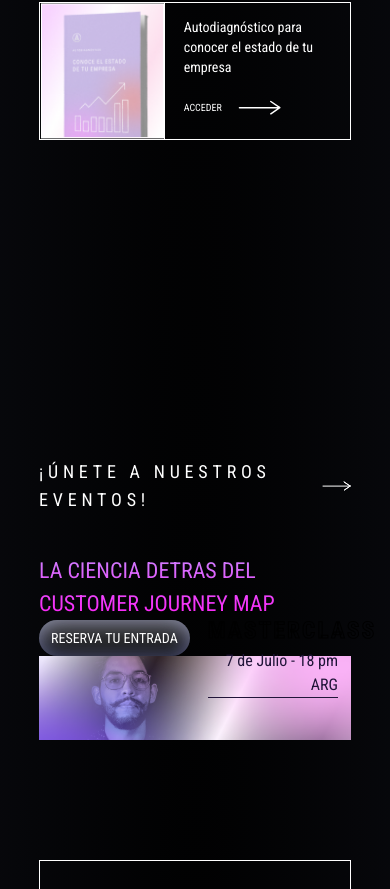
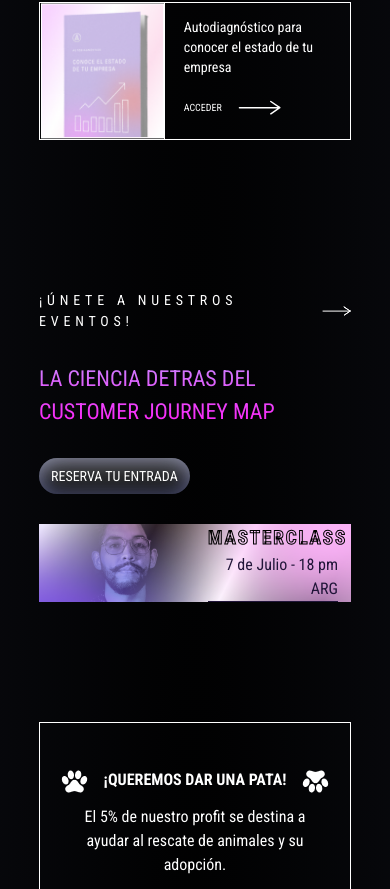
Before and after one commit to enrique-dev-coder/launchy.me, a Next.js app: page / in a window 390 px wide. Shown: the part 5275-6164 px from the top of the page. Built offline with nearby package versions, Linux system fonts and the light colour scheme; a web font is replaced by a local one.

Commit message:
banners adpatados a responsive

```diff
--- a/components/BannerEventos.jsx
+++ b/components/BannerEventos.jsx
@@ -6,25 +6,25 @@ const BannerEventos = () => {
     <HomeSectionContainer>
       <div className="w-full flex flex-col md:flex-row h-auto md:h-[205px]">
         <div className=" basis-1/2 flex flex-col">
-          <div className="flex mb-[40px] ">
-            <h2 className="text-white uppercase text-lg  letter_spacing">
+          <div className="flex mb-[30px] md:mb-[40px] ">
+            <h2 className="text-white uppercase text-[14px]  md:text-lg  letter_spacing">
               ¡ÚNETE A NUESTROS EVENTOS!
             </h2>
             <img src="/img/right.svg" alt="arrow" className="" />
           </div>
           <div className="flex flex-col  flex-1">
-            <h2 className="gradient_text_banner roboto_condesed font-bold">
+            <h2 className="gradient_text_banner mb-[30px] md:mb-0 roboto_condesed font-bold">
               LA CIENCIA DETRAS DEL CUSTOMER JOURNEY MAP
             </h2>
           </div>
-          <div className="flex">
+          <div className="flex mb-[30px] md:mb-0">
             <HomeButton title={'Reserva tu entrada'} />
           </div>
         </div>
-        <div className="flex basis-1/2 bg-[url(/img/banner_eventos.png)] h-full bg-center  bg-no-repeat bg-cover">
+        <div className="flex basis-1/2 bg-[url(/img/banner_eventos.png)] h-[200px] md:h-full bg-center  bg-no-repeat bg-cover">
           <div className="w-[50%]"></div>
           <div className="w-[50%]">
-            <div className="h-[50%] flex flex-col w-10/12 mx-auto  justify-end">
+            <div className="h-full md:h-[50%] flex flex-col w-10/12 mx-auto  justify-end">
               <p className="masterclass">Masterclass</p>
               <p
                 className=" text-right  "
--- a/components/BannerPerrito.jsx
+++ b/components/BannerPerrito.jsx
@@ -8,12 +8,12 @@ const BannerPerrito = () => {
         <div className="w-full h-[60%] ">
           <div className="w-full flex justify-center mb-[10px]">
             <img src="/img/huella.png" />
-            <h2 className="text-white uppercase text-3xl roboto_condesed font-bold mx-4">
+            <h2 className="text-white uppercase md:text-3xl roboto_condesed font-bold mx-4">
               ¡QUEREMOS DAR UNA PATA!
             </h2>
             <img src="/img/huella.png" className="  rotate-180" />
           </div>
-          <p className="text-white text-center w-[40%] mx-auto mb-[20px]">
+          <p className="text-white text-center w-4/5 md:w-[40%] mx-auto mb-[20px]">
             El 5% de nuestro profit se destina a ayudar al rescate de animales y
             su adopción.
           </p>
--- a/components/Footer.jsx
+++ b/components/Footer.jsx
@@ -11,7 +11,7 @@ const linkData = [
 
 const Footer = () => {
   return (
-    <div className="w-full border-y border-white mt-[100px]  ">
+    <div className="w-full border-y border-white md:mt-[100px]  ">
       <div className="my-[40px] max-w-[906px] mx-auto">
         <div
           className="w-full flex flex-col justify-center"
--- a/components/Parte7Home/FreeResource.jsx
+++ b/components/Parte7Home/FreeResource.jsx
@@ -1,20 +1,8 @@
-import React from 'react';
-const resourceData = [
-  {
-    img: '/img/team/customer.png',
-    title: 'Plantilla para hacer tu customer journey map 🚀 ',
-  },
-  {
-    img: '/img/team/autodiagnostico.png',
-    title: 'Autodiagnóstico para conocer el estado de tu empresa',
-  },
-  {
-    img: '',
-    title: null,
-  },
-];
-const ResourceCard = ({ img, title }) => {
+import { useEffect, useState } from 'react';
+
+const ResourceCard = ({ img, title, renderOnMobile }) => {
   return (
+    renderOnMobile && (
       <div
         className={`w-full mb-[30px] md:mb-0 md:w-[275px] h-[138px] ${
           title === null && ' border-none'
@@ -30,16 +18,45 @@ const ResourceCard = ({ img, title }) => {
             <p className="text-white flex-1  text-sm ">{title}</p>
             {title && (
               <div className="flex mb-[10px]">
-              <p className="text-white  text-[10px] mr-4 uppercase">ACCEDER</p>
+                <p className="text-white  text-[10px] mr-4 uppercase">
+                  ACCEDER
+                </p>
                 <img src="/img/right.svg" />
               </div>
             )}
           </div>
         </div>
       </div>
+    )
   );
 };
 const FreeResource = () => {
+  const [mobile, setMobile] = useState(false);
+
+  useEffect(() => {
+    window.innerWidth > 426 ? setMobile(true) : setMobile(false);
+  }, []);
+
+  //la data la tuve que poner aqui para que se pueda usar el mobile, el mobile depende del tamaño de la pantalla
+
+  const resourceData = [
+    {
+      img: '/img/team/customer.png',
+      title: 'Plantilla para hacer tu customer journey map 🚀 ',
+      renderOnMobile: true,
+    },
+    {
+      img: '/img/team/autodiagnostico.png',
+      title: 'Autodiagnóstico para conocer el estado de tu empresa',
+      renderOnMobile: true,
+    },
+    {
+      img: '',
+      title: null,
+      renderOnMobile: mobile,
+    },
+  ];
+  //console.log(mobile);
   return (
     <div>
       <div className="flex mb-[30px] md:mb-[40px] ">
@@ -50,7 +67,15 @@ const FreeResource = () => {
       </div>
       <div className="flex flex-col md:flex-row  justify-between">
         {resourceData.map((r, i) => (
-          <ResourceCard key={i} img={r.img} title={r.title} />
+          //NOTE: si el titulo es true y hay un valor en mobile entonces renderiza la tarjeta
+          //esto es para que no renderice la tarjeta en blacno
+
+          <ResourceCard
+            key={i}
+            img={r.img}
+            title={r.title}
+            renderOnMobile={r.renderOnMobile}
+          />
         ))}
       </div>
     </div>
--- a/styles/globals.css
+++ b/styles/globals.css
@@ -47,6 +47,15 @@ canvas {
   width: 280px;
   height: 262px;
 }
+.masterclass {
+  -webkit-text-stroke: 1px black;
+  -webkit-text-fill-color: transparent;
+  font-weight: 700;
+  font-size: 23px;
+  letter-spacing: 0.1em;
+  text-transform: uppercase;
+}
+
 @media (max-width: 425px) {
   .image_border {
     border: 0px !important;
@@ -54,6 +63,15 @@ canvas {
   .image_dimensions {
     width: 160px !important;
     height: 150px !important;
+  }
+  .masterclass {
+    -webkit-text-stroke: 1px black;
+    -webkit-text-fill-color: transparent;
+    font-weight: 700;
+    font-size: 19px;
+    letter-spacing: 0.1em;
+    text-transform: uppercase;
+    text-align: center;
   }
 }
 
@@ -149,12 +167,3 @@ canvas {
   -webkit-text-fill-color: transparent;
   font-weight: 500;
 }
-
-.masterclass {
-  -webkit-text-stroke: 1px black;
-  -webkit-text-fill-color: transparent;
-  font-weight: 700;
-  font-size: 23px;
-  letter-spacing: 0.1em;
-  text-transform: uppercase;
-}
```
Lines whose indentation alone changed are shown as unchanged.
